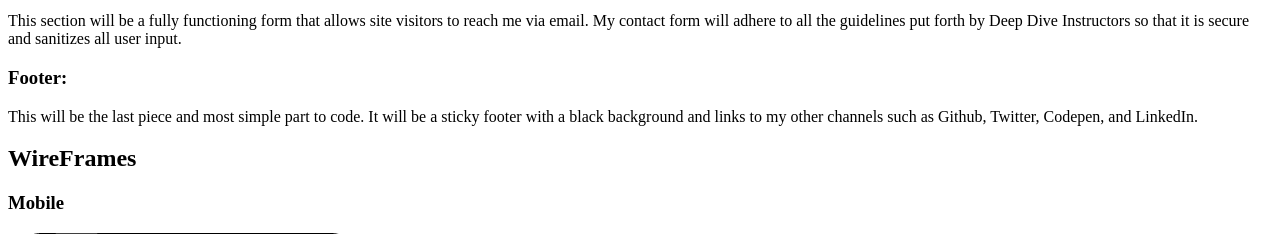
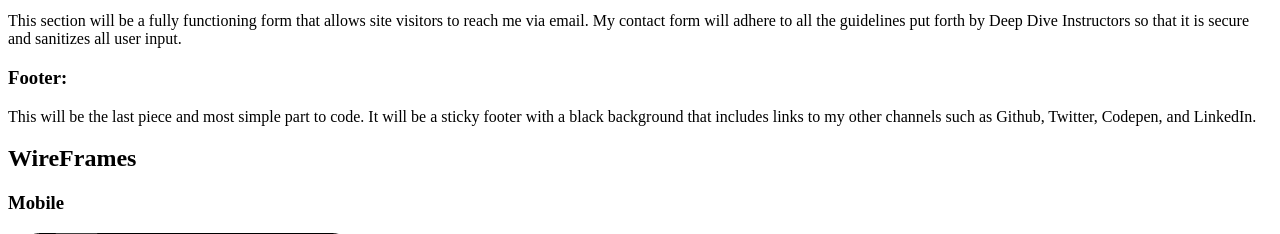
Before and after one commit to d-sanderson/Portfolio-Website, a PHP site: page /documentation/milestone-2.php in a window 1280 px wide. Shown: the part 563-797 px from the top of the page. Run offline with PHP 8.4, Linux system fonts and the light colour scheme.

```diff
--- a/documentation/milestone-2.php
+++ b/documentation/milestone-2.php
@@ -37,9 +37,8 @@
 		will adhere to all the guidelines put forth by Deep Dive Instructors so that it is secure and sanitizes all user
 		input.</p>
 	<h3>Footer:</h3>
-	<p>This will be the last piece and most simple part to code. It will be a sticky footer with a black background and
-		links to my other channels such as
-		Github, Twitter, Codepen, and LinkedIn.</p>
+	<p>This will be the last piece and most simple part to code. It will be a sticky footer with a black background that includes
+		links to my other channels such as Github, Twitter, Codepen, and LinkedIn.</p>
 
 	<h2>WireFrames</h2>
 
```
